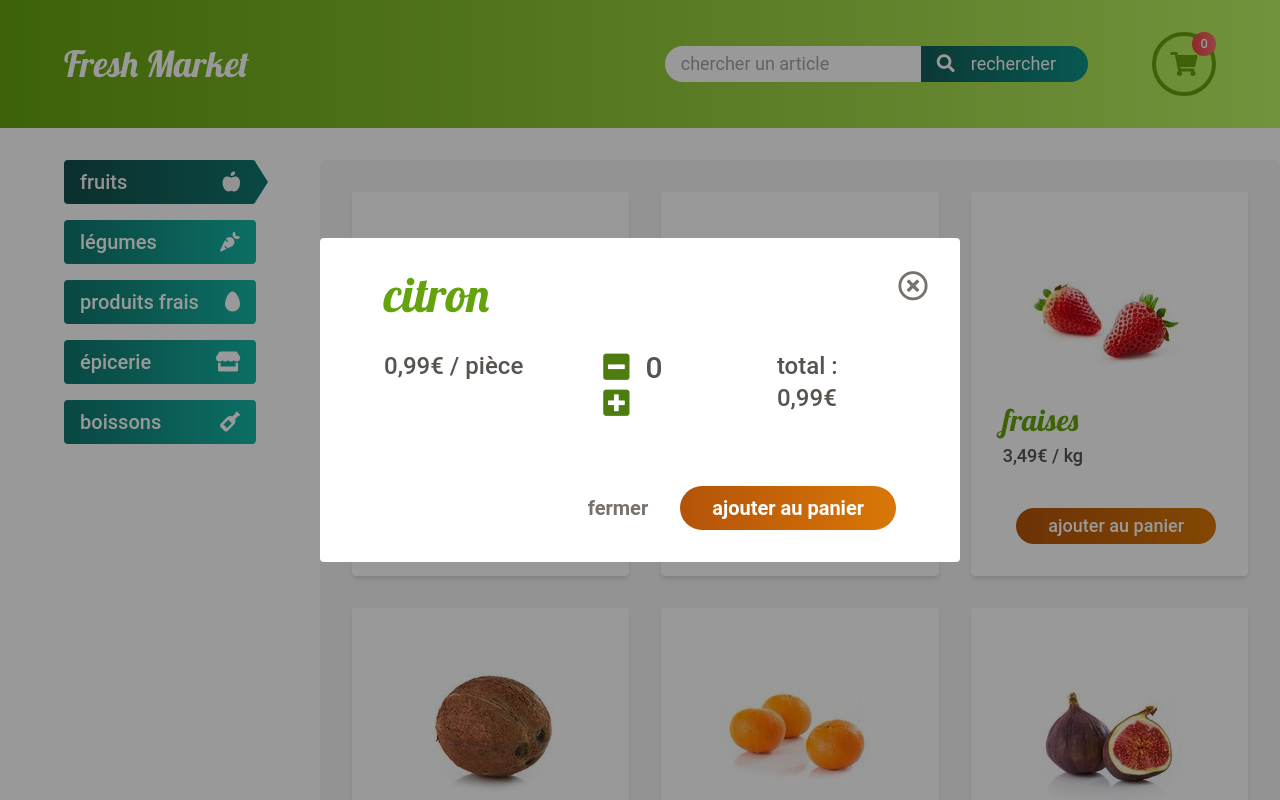
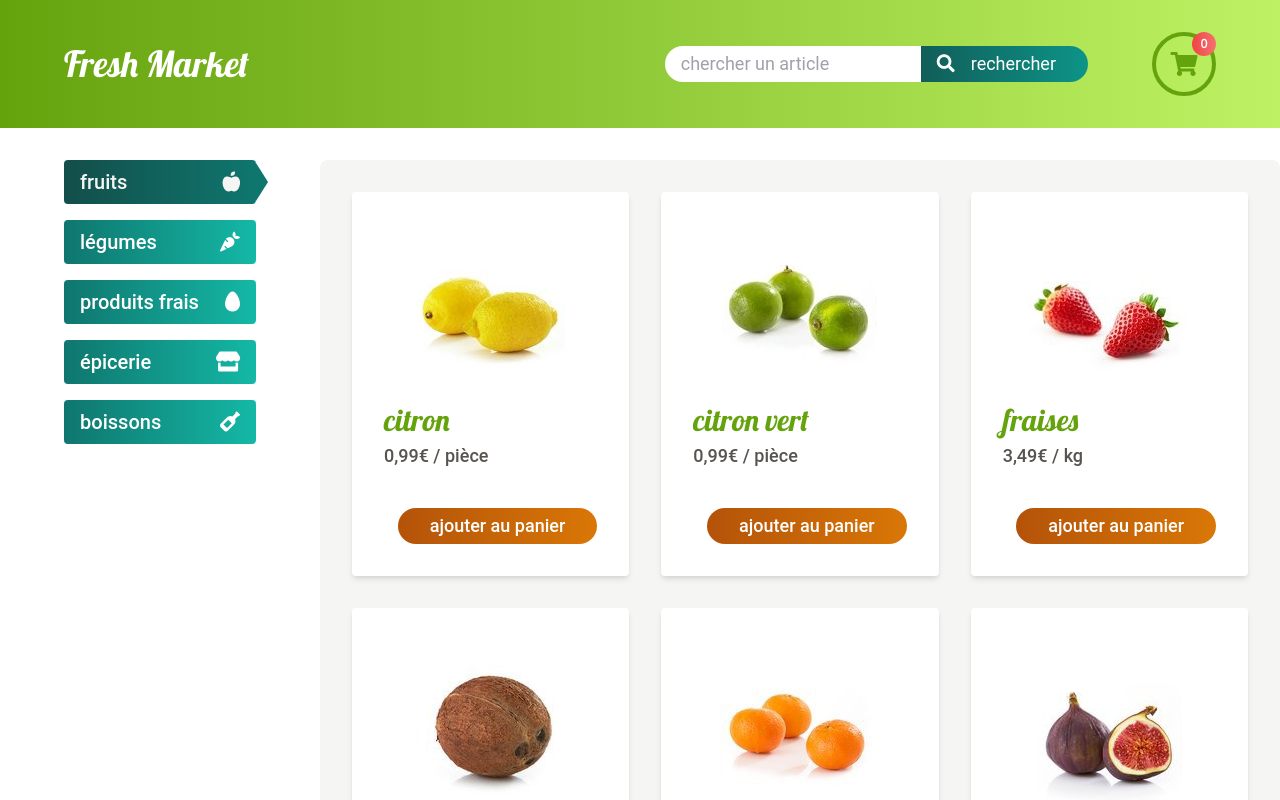
Before and after one commit to logic-fabric/fresh-market, a React (Create React App) app: page / in a window 1280 px wide. Shown: the top 800 px of the page. Built offline with nearby package versions, Linux system fonts and the light colour scheme.

Commit message:
feature: add open/close events to Modal

```diff
--- a/src/App.jsx
+++ b/src/App.jsx
@@ -54,7 +54,7 @@ function App() {
           />
         </aside>
 
-        <div className="col-span-3 h-6 my-3">
+        <div className="col-span-3 my-3">
           <Gallery
             products={
               isFilteringProducts ? filteredProducts : productsToDisplay
--- a/src/components/Card/Card.css
+++ b/src/components/Card/Card.css
@@ -1,3 +1,4 @@
 .card {
+  height: 100%;
   min-height: 24rem;
 }
--- a/src/components/Card/Card.jsx
+++ b/src/components/Card/Card.jsx
@@ -1,9 +1,11 @@
-import React from "react";
+import React, { useState } from "react";
 
 import { Modal } from "../Modal/Modal";
 import "./Card.css";
 
 export function Card({ product, cardId }) {
+  const [modalIsDisplayed, setModalIsDisplayed] = useState(false);
+
   return (
     <div>
       <article className="card relative p-3 rounded-sm shadow-md bg-white">
@@ -27,11 +29,21 @@ export function Card({ product, cardId }) {
         <button
           className="absolute bottom-3 right-3 px-3 py-sm rounded-3 text-white text-lg font-medium bg-gradient-to-r from-tonic-700 to-tonic-600 transition-all duration-300 hover:shadow-lg hover:opacity-90 hover:transform hover:-translate-y-px"
           type="button"
+          onClick={(event) => {
+            setModalIsDisplayed(!modalIsDisplayed);
+          }}
         >
           ajouter au panier
         </button>
       </article>
-      {cardId === "card-0" ? <Modal product={product} /> : ""}
+
+      <div className={modalIsDisplayed ? "" : "hidden"}>
+        <Modal
+          product={product}
+          modalIsDisplayed={modalIsDisplayed}
+          setModalIsDisplayed={setModalIsDisplayed}
+        />
+      </div>
     </div>
   );
 }
--- a/src/components/Modal/Modal.css
+++ b/src/components/Modal/Modal.css
@@ -1,4 +1,4 @@
-.modal {
+.modal__bg {
   background: rgba(0, 0, 0, 0.4);
 }
 
--- a/src/components/Modal/Modal.jsx
+++ b/src/components/Modal/Modal.jsx
@@ -1,45 +1,60 @@
 import "./Modal.css";
 
-export function Modal({ product }) {
+export function Modal({ product, modalIsDisplayed, setModalIsDisplayed }) {
   return (
-    <div className="modal absolute top-0 left-0 z-40 w-full h-full">
+    <div
+      className="modal__bg fixed top-0 left-0 z-40 w-full h-full"
+      onClick={() => setModalIsDisplayed(!modalIsDisplayed)}
+    >
       <div className="modal__dialog absolute rounded-sm bg-white">
-        <div className="modal__content w-full px-4 py-3">
+        <div
+          className="modal__content w-full px-4 py-3"
+          onClick={(event) => event.stopPropagation()}
+        >
           <header className="modal__header flex justify-between">
             <h3 className="font-serif text-primary-600 text-5xl">
               {product.name}
             </h3>
+
             <button
               className="far fa-times-circle text-neutral-500 text-3xl transform translate-x-3 -translate-y-1"
               type="button"
               aria-label="close"
+              onClick={() => setModalIsDisplayed(!modalIsDisplayed)}
             ></button>
           </header>
-          <div className="modal__body flex mt-3 mb-4 text-2xl text-neutral-600 font-medium">
+
+          <div className="modal__body flex my-4 text-2xl text-neutral-600 font-medium">
             <p className="">
               {product.price.toString().replace(".", ",")}€&nbsp;/&nbsp;
               {product.unit}
             </p>
+
             <div className="mx-4 text-3xl">
               <button
-                className="fas fa-minus-square mx-2 text-primary-700"
+                className="fas fa-minus-square mx-2 text-secondary-700"
                 type="button"
               ></button>
+
               <span>0</span>
+
               <button
-                className="fas fa-plus-square mx-2 text-primary-700"
+                className="fas fa-plus-square mx-2 text-secondary-700"
                 type="button"
               ></button>
             </div>
+
             <p>total&nbsp;: {product.price.toString().replace(".", ",")}€</p>
           </div>
-          <div className="modal__footer flex justify-end text-xl text-center">
+
+          <div className="modal__footer flex justify-end pt-2 text-xl text-center">
             <button
               className="px-3 py-1 text-neutral-500 font-semibold"
               type="button"
             >
               fermer
             </button>
+
             <button
               className="px-3 py-sm rounded-3 text-white font-semibold bg-gradient-to-r from-tonic-700 to-tonic-600 transition-all duration-300 hover:shadow-lg hover:opacity-90 hover:transform hover:-translate-y-px"
               type="button"
```
